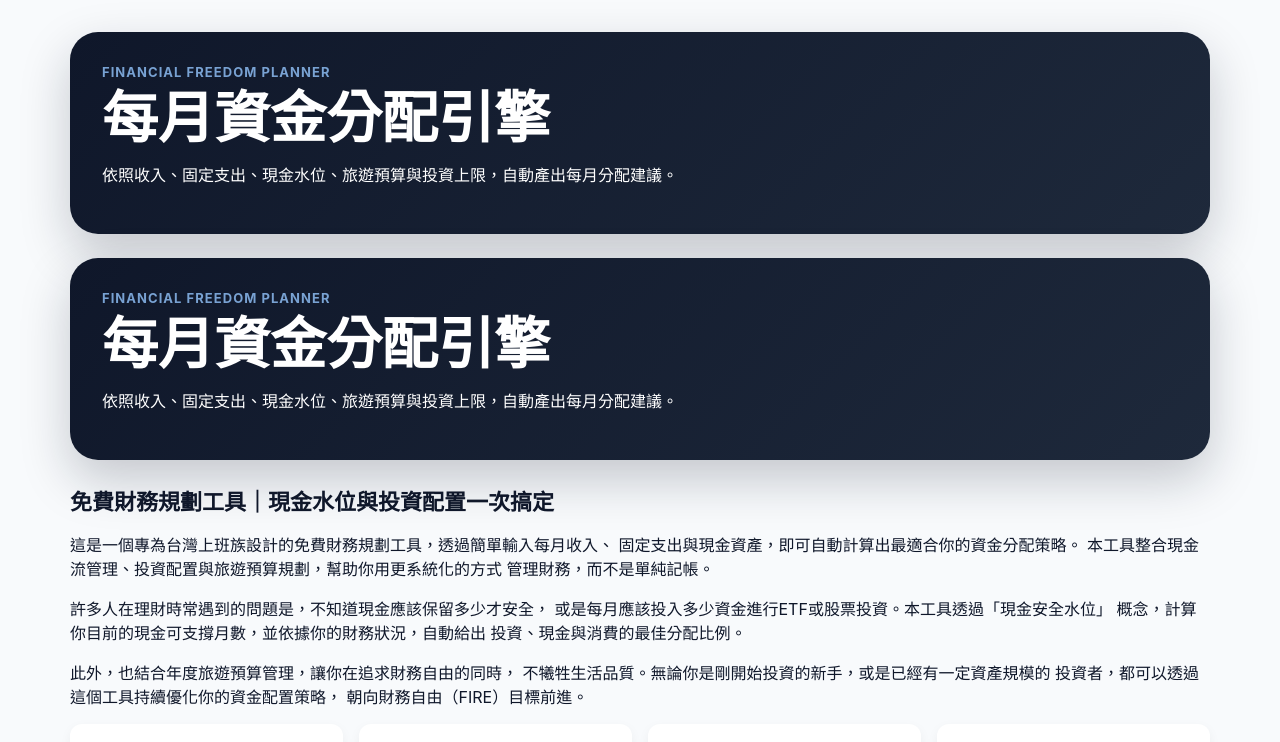
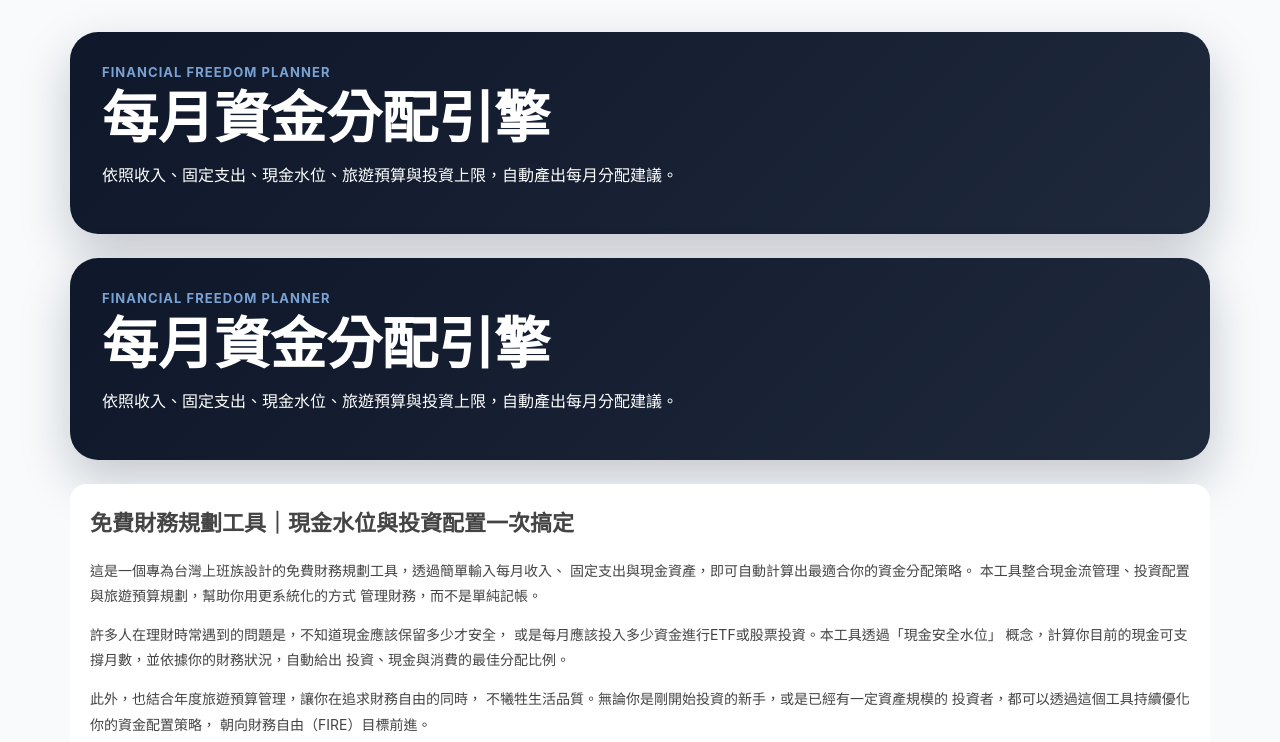
Before and after one commit to JulieChang/fire-pwa-complete, a React (Vite) app: page / in a window 1280 px wide. Shown: the top 742 px of the page. Built offline with nearby package versions, Linux system fonts and the light colour scheme.

Commit message:
Add SEO content styles to App.css

```diff
--- a/src/App.css
+++ b/src/App.css
@@ -226,3 +226,17 @@ body {
     grid-template-columns: 1fr;
   }
 }
+
+.seo-content {
+  background: white;
+  padding: 20px;
+  margin-bottom: 24px;
+  border-radius: 16px;
+  line-height: 1.8;
+  font-size: 14px;
+  color: #444;
+}
+
+.seo-content h2 {
+  margin-bottom: 12px;
+}
```
